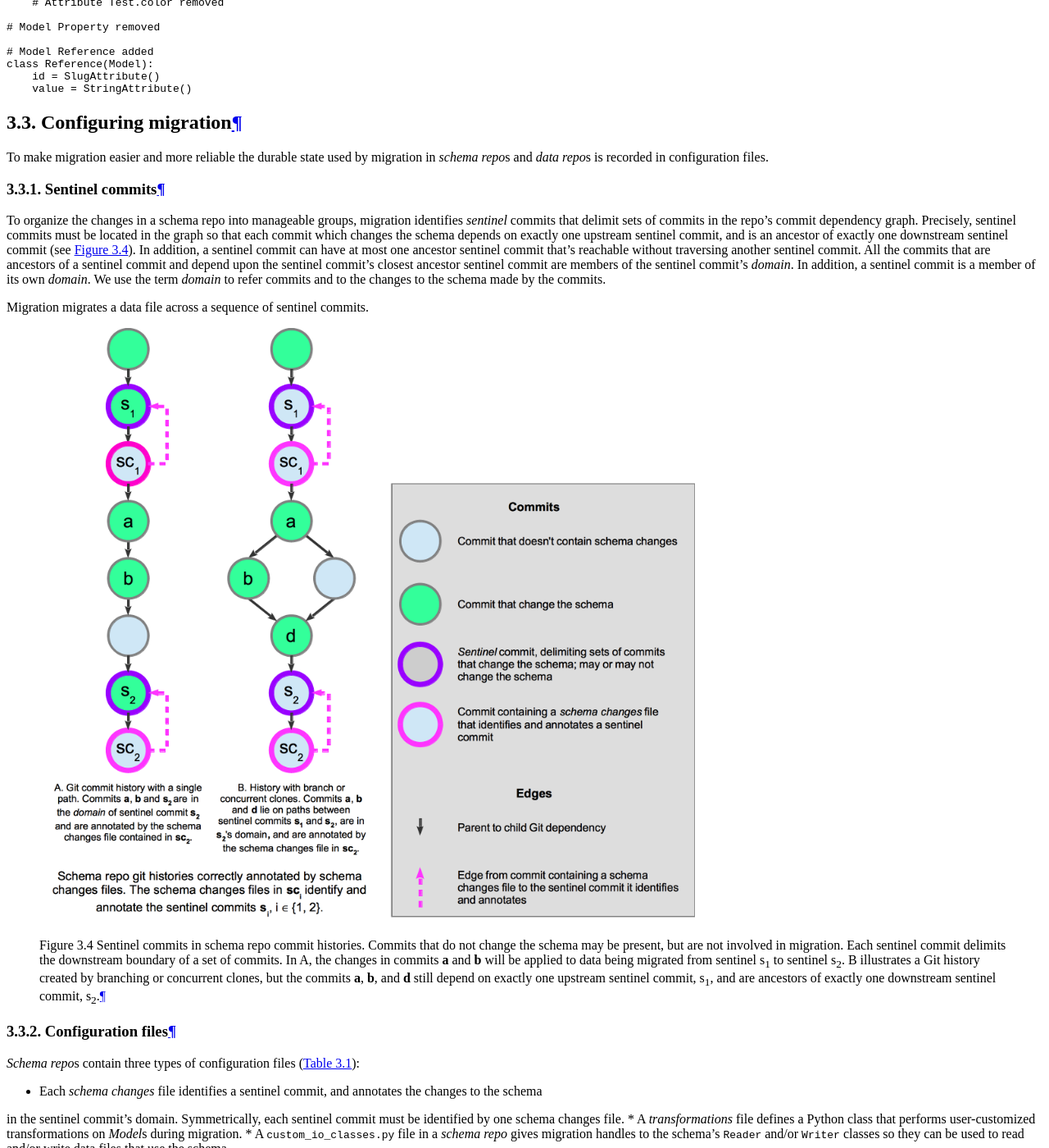
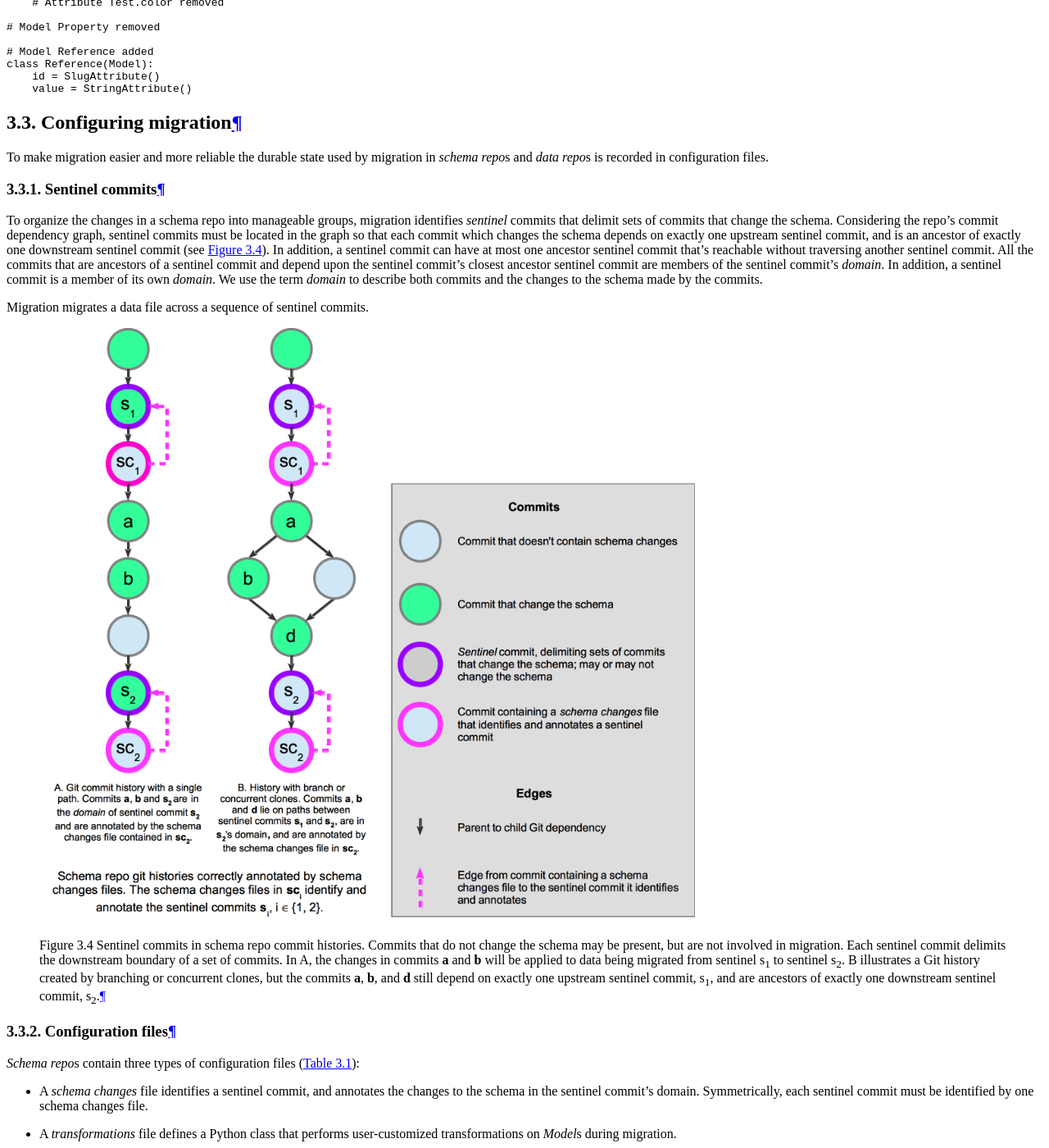
Before and after one commit to KarrLab/obj_tables, a Sphinx documentation site: the page built from docs/migration.rst, in a window 1280 px wide and 1400 px high, scrolled down 2790 px. Shown: the whole window at 82% size. Built offline with Sphinx 7.4.7 and the Read the Docs theme 2.0.0, drawn with Linux system fonts in a browser that asks for light colours; pages that are not in the unit, such as notebooks, are missing from menus; some of the changed text lies outside the part shown.

Commit message:
more edits

```diff
--- a/docs/migration.rst
+++ b/docs/migration.rst
@@ -118,8 +118,9 @@ Sentinel commits
 ^^^^^^^^^^^^^^^^
 To organize the changes in a schema repo into manageable groups,
 migration identifies *sentinel* commits that delimit
-sets of commits in the repo's commit dependency graph.
-Precisely, sentinel commits must be located in the graph so that
+sets of commits that change the schema.
+Considering the repo's commit dependency graph,
+sentinel commits must be located in the graph so that
 each commit which changes the schema depends on exactly one
 upstream sentinel commit, and is an ancestor of exactly one downstream
 sentinel commit (see :numref:`figure_schema_changes_and_sentinel_commits`).
@@ -128,7 +129,7 @@ without traversing another sentinel commit.
 All the commits that are ancestors of a sentinel commit and depend upon the sentinel commit's
 closest ancestor sentinel commit are members of the sentinel commit's *domain*.
 In addition, a sentinel commit is a member of its own *domain*.
-We use the term *domain* to refer commits and to the changes to the schema made by the commits.
+We use the term *domain* to describe both commits and the changes to the schema made by the commits.
 
 Migration migrates a data file across a sequence of sentinel commits.
 
@@ -156,9 +157,7 @@ Configuration files
 
 *Schema repo*\ s contain three types of configuration files (:numref:`table_migrations_rst_tables_schema_repo_config`):
 
-* Each *schema changes* file identifies a sentinel commit, and annotates the changes to the schema
-in the sentinel commit's domain. Symmetrically, each sentinel commit must be identified by one
-schema changes file.
+* A *schema changes* file identifies a sentinel commit, and annotates the changes to the schema in the sentinel commit's domain. Symmetrically, each sentinel commit must be identified by one schema changes file.
 * A *transformations* file defines a Python class that performs user-customized transformations on *Model*\ s during migration.
 * A :obj:`custom_io_classes.py` file in a *schema repo* gives migration handles to the schema's :obj:`Reader` and/or :obj:`Writer` classes so they can be used to read and/or write data files that use the schema.
 
@@ -383,7 +382,7 @@ We illustrate incorrect and correct placement of sentinel commits in :numref:`fi
 Migration protocol
 ----------------------------------------------
 
-As discussed above, using migration involves creating configuration files at various times in two repositories
+As discussed above, using migration involves creating configuration files at various times in the schema and data repos,
 and then migrating data files. This section summarizes the overall protocol users need to follow to migrate data.
 
 Configuring migration in a schema repository
```
